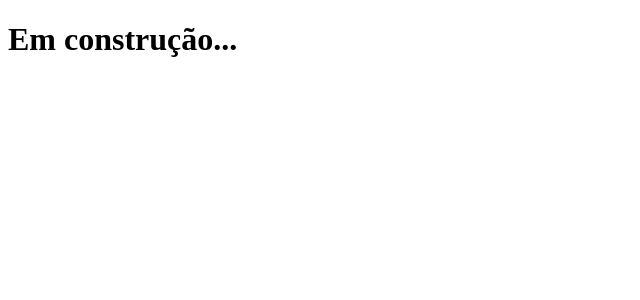
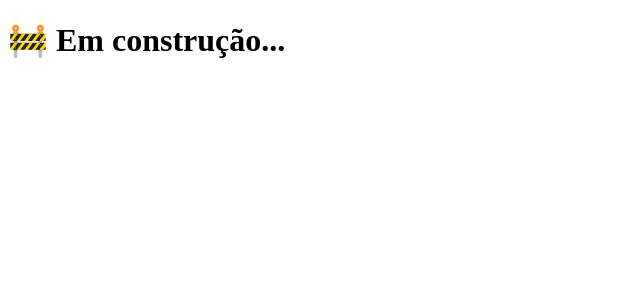
Before and after one commit to ArthurBerto/clone-tabnews, a Next.js app: page / in a window 1280 px wide. Shown: the top 300 px of the page, without its empty margins (0-640 px from the left). Built offline with nearby package versions, Linux system fonts and the light colour scheme.

Commit message:
modifica a frase da página inicial

```diff
--- a/pages/index.js
+++ b/pages/index.js
@@ -1,5 +1,5 @@
 function Home() {
-    return <h1>Em construção...</h1>
+    return <h1>🚧 Em construção...</h1>
 }
 
 export default Home;
```
